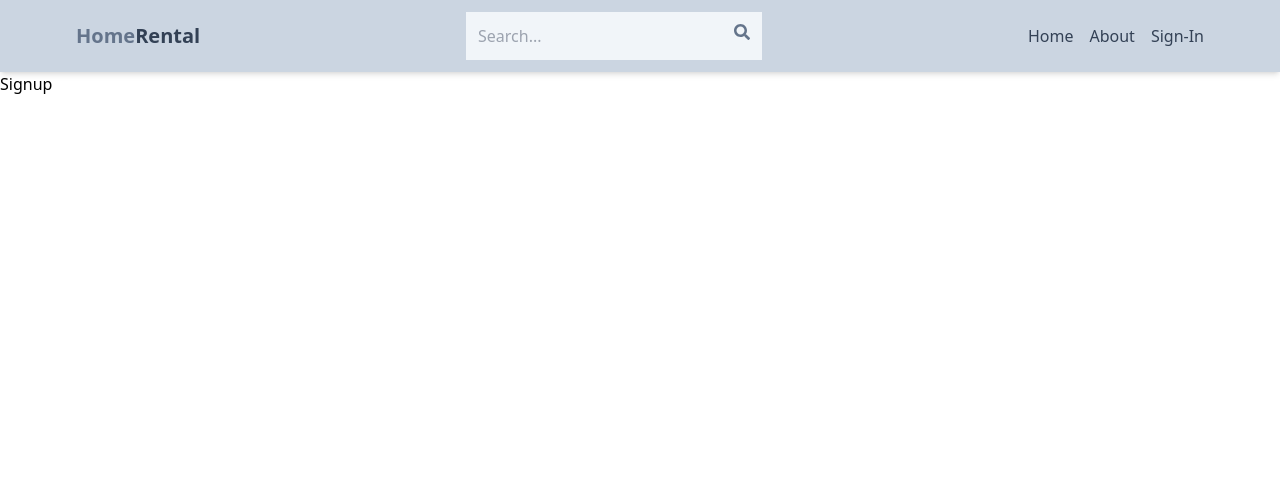
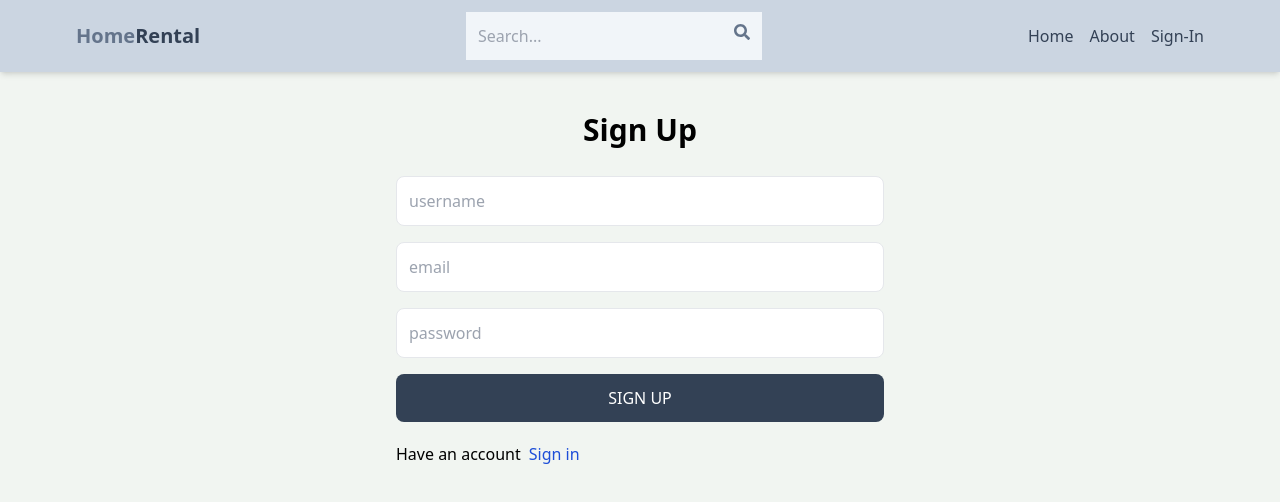
Before and after one commit to vivekds19/Home-Rental, a React (Vite) app in the folder client/: page /signup in a window 1280 px wide. Shown: the top 502 px of the page. Built offline with nearby package versions, Linux system fonts and the light colour scheme.

Commit message:
complete signup ui

```diff
--- a/client/src/index.css
+++ b/client/src/index.css
@@ -1,3 +1,7 @@
 @tailwind base;
 @tailwind components;
 @tailwind utilities;
+
+body{
+  background-color:rgb(241, 245, 241);
+}
--- a/client/src/pages/SignUp.jsx
+++ b/client/src/pages/SignUp.jsx
@@ -1,7 +1,39 @@
-import React from 'react'
+import React from "react";
+import { Link } from "react-router-dom";
 
 export default function Signup() {
   return (
-    <div>Signup</div>
-  )
+    <div className="p-3 max-w-lg mx-auto">
+      <h1 className="text-3xl text-center font-semibold my-7">Sign Up</h1>
+      <form className="flex flex-col gap-4">
+        <input
+          type="text"
+          placeholder="username"
+          className="border p-3 rounded-lg "
+          id="username"
+        />
+        <input
+          type="email"
+          placeholder="email"
+          className="border p-3 rounded-lg "
+          id="email"
+        />
+        <input
+          type="password"
+          placeholder="password"
+          className="border p-3 rounded-lg "
+          id="password"
+        />
+        <button className="bg-slate-700 text-white p-3 rounded-lg uppercase hover:opacity-95 disabled:opacity-80">
+          Sign Up
+        </button>
+      </form>
+      <div className="flex gap-2 mt-5">
+        <p>Have an account</p>
+        <Link to={"/signin"}>
+          <span className="text-blue-700">Sign in</span>
+        </Link>
+      </div>
+    </div>
+  );
 }
```
